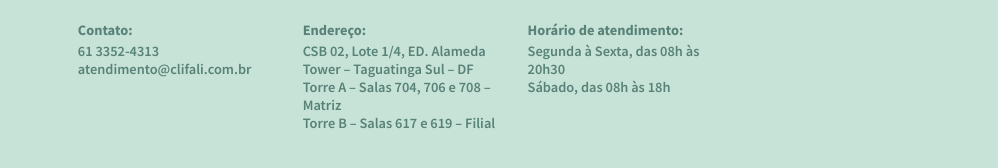
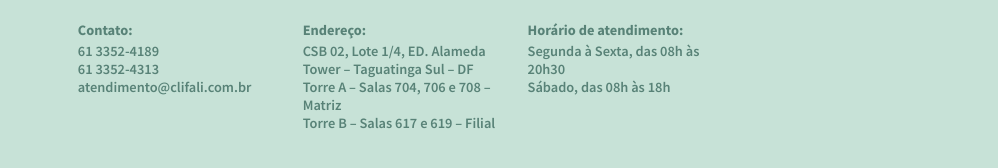
Before and after one commit to yuridamata/clifali_gatsby, a Gatsby site: page / in a window 1280 px wide. Shown: the part 4749-4917 px from the top of the page, 0-998 px from the left. Built offline with nearby package versions, Linux system fonts and the light colour scheme; Gatsby itself is replaced by a stand-in of ours.

Commit message:
Alteração de telefone

```diff
--- a/src/components/Footer/index.js
+++ b/src/components/Footer/index.js
@@ -22,7 +22,10 @@ function Footer(props, ref) {
 					<div className={styles.contact_footer}>
 						<h2>Contato:</h2>
 						<p>
-							<a href="tel:061335243">61 3352-4313</a>
+							<a href="tel:06133524189">61 3352-4189</a>
+						</p>
+						<p>
+							<a href="tel:06133524313">61 3352-4313</a>
 						</p>
 						<p>
 							<a href="mailto:atendimento@clifali.com.br">
```
